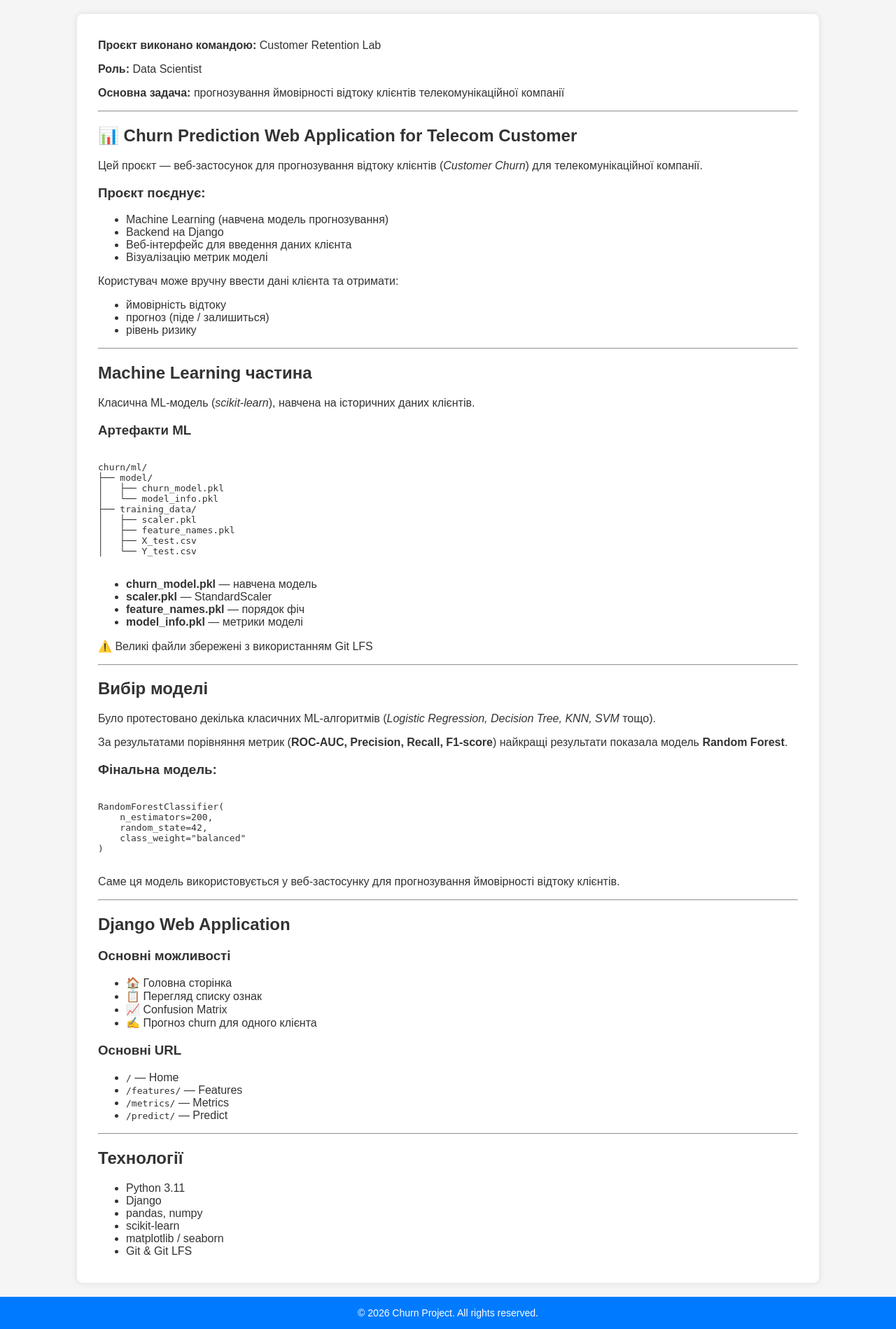
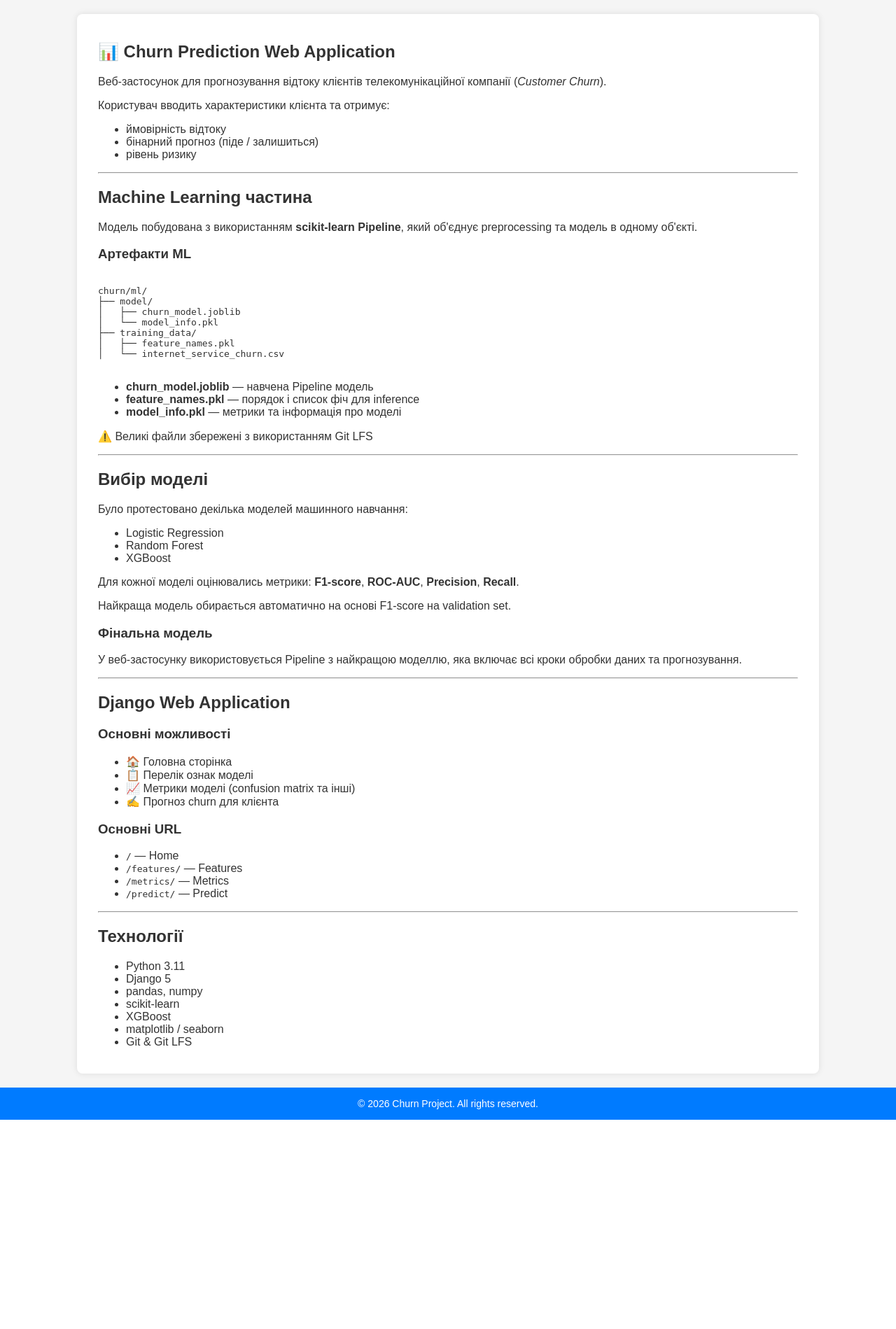
Before and after one commit to SiracencoSerghei/ML_Project, a Django app: page / in a window 1280 px wide. Shown: the part 86-1985 px from the top of the page at 70% size. After the commit the page ends 1686 px from the top, so only its background shows below. Run offline with Django 5.2, Linux system fonts and the light colour scheme; parts of the project's set-up code (start-up, migrations or seed data) failed here and were passed over.

Commit message:
arch change

```diff
--- a/churn/templates/churn/home.html
+++ b/churn/templates/churn/home.html
@@ -7,36 +7,20 @@ Churn Prediction | Telecom
 {% block content %}
 
 <section>
-  <p><strong>Проєкт виконано командою:</strong> Customer Retention Lab</p>
-  <p><strong>Роль:</strong> Data Scientist</p>
-  <p>
-    <strong>Основна задача:</strong>
-    прогнозування ймовірності відтоку клієнтів телекомунікаційної компанії
-  </p>
-</section>
-
-<hr>
-
-<section>
-  <h2>📊 Churn Prediction Web Application for Telecom Customer</h2>
+  <h2>📊 Churn Prediction Web Application</h2>
 
   <p>
-    Цей проєкт — веб-застосунок для прогнозування відтоку клієнтів
-    (<em>Customer Churn</em>) для телекомунікаційної компанії.
+    Веб-застосунок для прогнозування відтоку клієнтів телекомунікаційної компанії
+    (<em>Customer Churn</em>).
   </p>
 
-  <h3>Проєкт поєднує:</h3>
-  <ul>
-    <li>Machine Learning (навчена модель прогнозування)</li>
-    <li>Backend на Django</li>
-    <li>Веб-інтерфейс для введення даних клієнта</li>
-    <li>Візуалізацію метрик моделі</li>
-  </ul>
+  <p>
+    Користувач вводить характеристики клієнта та отримує:
+  </p>
 
-  <p>Користувач може вручну ввести дані клієнта та отримати:</p>
   <ul>
     <li>ймовірність відтоку</li>
-    <li>прогноз (піде / залишиться)</li>
+    <li>бінарний прогноз (піде / залишиться)</li>
     <li>рівень ризику</li>
   </ul>
 </section>
@@ -47,7 +31,8 @@ Churn Prediction | Telecom
   <h2>Machine Learning частина</h2>
 
   <p>
-    Класична ML-модель (<em>scikit-learn</em>), навчена на історичних даних клієнтів.
+    Модель побудована з використанням <strong>scikit-learn Pipeline</strong>,
+    який об'єднує preprocessing та модель в одному об'єкті.
   </p>
 
   <h3>Артефакти ML</h3>
@@ -55,23 +40,22 @@ Churn Prediction | Telecom
   <pre><code>
 churn/ml/
 ├── model/
-│   ├── churn_model.pkl
+│   ├── churn_model.joblib
 │   └── model_info.pkl
 ├── training_data/
-│   ├── scaler.pkl
 │   ├── feature_names.pkl
-│   ├── X_test.csv
-│   └── Y_test.csv
+│   └── internet_service_churn.csv
   </code></pre>
 
   <ul>
-    <li><strong>churn_model.pkl</strong> — навчена модель</li>
-    <li><strong>scaler.pkl</strong> — StandardScaler</li>
-    <li><strong>feature_names.pkl</strong> — порядок фіч</li>
-    <li><strong>model_info.pkl</strong> — метрики моделі</li>
+    <li><strong>churn_model.joblib</strong> — навчена Pipeline модель</li>
+    <li><strong>feature_names.pkl</strong> — порядок і список фіч для inference</li>
+    <li><strong>model_info.pkl</strong> — метрики та інформація про моделі</li>
   </ul>
 
-  <p>⚠️ Великі файли збережені з використанням Git LFS</p>
+  <p>
+    ⚠️ Великі файли збережені з використанням Git LFS
+  </p>
 </section>
 
 <hr>
@@ -80,29 +64,29 @@ churn/ml/
   <h2>Вибір моделі</h2>
 
   <p>
-    Було протестовано декілька класичних ML-алгоритмів
-    (<em>Logistic Regression, Decision Tree, KNN, SVM</em> тощо).
+    Було протестовано декілька моделей машинного навчання:
+  </p>
+
+  <ul>
+    <li>Logistic Regression</li>
+    <li>Random Forest</li>
+    <li>XGBoost</li>
+  </ul>
+
+  <p>
+    Для кожної моделі оцінювались метрики:
+    <strong>F1-score</strong>, <strong>ROC-AUC</strong>, <strong>Precision</strong>, <strong>Recall</strong>.
   </p>
 
   <p>
-    За результатами порівняння метрик
-    (<strong>ROC-AUC, Precision, Recall, F1-score</strong>)
-    найкращі результати показала модель <strong>Random Forest</strong>.
+    Найкраща модель обирається автоматично на основі F1-score на validation set.
   </p>
 
-  <h3>Фінальна модель:</h3>
-
-  <pre><code>
-RandomForestClassifier(
-    n_estimators=200,
-    random_state=42,
-    class_weight="balanced"
-)
-  </code></pre>
+  <h3>Фінальна модель</h3>
 
   <p>
-    Саме ця модель використовується у веб-застосунку для прогнозування
-    ймовірності відтоку клієнтів.
+    У веб-застосунку використовується Pipeline з найкращою моделлю,
+    яка включає всі кроки обробки даних та прогнозування.
   </p>
 </section>
 
@@ -114,9 +98,9 @@ RandomForestClassifier(
   <h3>Основні можливості</h3>
   <ul>
     <li>🏠 Головна сторінка</li>
-    <li>📋 Перегляд списку ознак</li>
-    <li>📈 Confusion Matrix</li>
-    <li>✍️ Прогноз churn для одного клієнта</li>
+    <li>📋 Перелік ознак моделі</li>
+    <li>📈 Метрики моделі (confusion matrix та інші)</li>
+    <li>✍️ Прогноз churn для клієнта</li>
   </ul>
 
   <h3>Основні URL</h3>
@@ -134,9 +118,10 @@ RandomForestClassifier(
   <h2>Технології</h2>
   <ul>
     <li>Python 3.11</li>
-    <li>Django</li>
+    <li>Django 5</li>
     <li>pandas, numpy</li>
     <li>scikit-learn</li>
+    <li>XGBoost</li>
     <li>matplotlib / seaborn</li>
     <li>Git & Git LFS</li>
   </ul>
--- a/churn/urls.py
+++ b/churn/urls.py
@@ -1,9 +1,10 @@
 from django.urls import path
 from . import views
+from .metrics_views import model_metrics_view
 
 urlpatterns = [
     path("", views.home_view, name="home"),
     path("features/", views.feature_names_view, name="feature_names"),
-    path("metrics/", views.model_metrics_view, name="model_metrics"),
     path("predict/", views.predict_view, name="predict"),
+    path("metrics/", model_metrics_view, name="model_metrics"),
 ]
--- a/churn/views.py
+++ b/churn/views.py
@@ -1,47 +1,6 @@
 from django.shortcuts import render
-import os
-import pandas as pd
-import joblib
-import matplotlib
-
-matplotlib.use("Agg")
-import matplotlib.pyplot as plt
-import seaborn as sns
-import io
-import base64
-
-from sklearn.metrics import (
-    accuracy_score,
-    precision_score,
-    recall_score,
-    f1_score,
-    confusion_matrix,
-    roc_auc_score,
-    roc_curve,
-)
-
 from .forms import ChurnPredictionForm
 from churn.ml.predict import predict_churn
-
-# --- Paths ---
-BASE_DIR = os.path.dirname(os.path.abspath(__file__))
-ML_DIR = os.path.join(BASE_DIR, "ml")
-
-MODEL_PATH = os.path.join(ML_DIR, "model", "churn_model.pkl")
-MODEL_INFO_PATH = os.path.join(ML_DIR, "model", "model_info.pkl")
-X_TEST_PATH = os.path.join(ML_DIR, "training_data", "X_test.csv")
-Y_TEST_PATH = os.path.join(ML_DIR, "training_data", "Y_test.csv")
-
-# --- Load model & info (ONLY here for metrics view) ---
-model = joblib.load(MODEL_PATH)
-model_info = joblib.load(MODEL_INFO_PATH)
-
-# --- Load test data ---
-X_test = pd.read_csv(X_TEST_PATH)
-y_test = pd.read_csv(Y_TEST_PATH).values.ravel()
-
-
-# --------------------- Views ---------------------
 
 
 def home_view(request):
@@ -50,80 +9,17 @@ def home_view(request):
 
 def feature_names_view(request):
     feature_names = {
-        "is_tv_subscriber": "Є підписка на ТБ (Так/Ні)",
-        "is_movie_package_subscriber": "Є підписка на пакет фільмів (Так/Ні)",
-        "subscription_age": "Вік підписки користувача у місяцях",
-        "bill_avg": "Середній рахунок користувача за період",
-        "reamining_contract": "Залишок місяців до закінчення контракту",
-        "service_failure_count": "Кількість збоїв у наданні послуг",
-        "download_avg": "Средній обсяг завантажених даних",
-        "upload_avg": "Середній обсяг відвантажених даних",
-        "download_over_limit": "Кількість разів, коли користувач перевищив ліміт завантаження",
+        "is_tv_subscriber": "TV subscription",
+        "is_movie_package_subscriber": "Movie package",
+        "subscription_age": "Subscription age",
+        "bill_avg": "Average bill",
+        "reamining_contract": "Remaining contract",
+        "service_failure_count": "Service failures",
+        "download_avg": "Download avg",
+        "upload_avg": "Upload avg",
+        "download_over_limit": "Download over limit",
     }
     return render(request, "churn/feature_names.html", {"feature_names": feature_names})
-
-
-def model_metrics_view(request):
-    y_pred = model.predict(X_test)
-
-    if hasattr(model, "predict_proba"):
-        y_prob = model.predict_proba(X_test)[:, 1]
-    else:
-        y_prob = model.decision_function(X_test)
-        y_prob = (y_prob - y_prob.min()) / (y_prob.max() - y_prob.min())
-
-    accuracy = accuracy_score(y_test, y_pred)
-    precision = precision_score(y_test, y_pred, zero_division=0)
-    recall = recall_score(y_test, y_pred, zero_division=0)
-    f1 = f1_score(y_test, y_pred, zero_division=0)
-    roc_auc = roc_auc_score(y_test, y_prob)
-
-    # Confusion Matrix
-    cm = confusion_matrix(y_test, y_pred)
-    tn, fp, fn, tp = cm.ravel()
-
-    fig, ax = plt.subplots(figsize=(5, 4))
-    labels = [[f"TN\n{tn}", f"FP\n{fp}"], [f"FN\n{fn}", f"TP\n{tp}"]]
-    sns.heatmap(cm, annot=labels, fmt="", cmap="Blues", cbar=False, ax=ax)
-    ax.set_xlabel("Predicted")
-    ax.set_ylabel("Actual")
-    ax.set_title("Confusion Matrix")
-
-    buf = io.BytesIO()
-    fig.savefig(buf, format="png", bbox_inches="tight")
-    buf.seek(0)
-    cm_base64 = base64.b64encode(buf.getvalue()).decode("utf-8")
-    plt.close(fig)
-
-    # ROC Curve
-    fpr, tpr, _ = roc_curve(y_test, y_prob)
-
-    fig2, ax2 = plt.subplots(figsize=(5, 4))
-    ax2.plot(fpr, tpr, label=f"AUC = {roc_auc:.2%}")
-    ax2.plot([0, 1], [0, 1], "k--")
-    ax2.set_xlabel("False Positive Rate")
-    ax2.set_ylabel("True Positive Rate")
-    ax2.set_title("ROC Curve")
-    ax2.legend()
-
-    buf2 = io.BytesIO()
-    fig2.savefig(buf2, format="png", bbox_inches="tight")
-    buf2.seek(0)
-    roc_base64 = base64.b64encode(buf2.getvalue()).decode("utf-8")
-    plt.close(fig2)
-
-    context = {
-        "accuracy": f"{accuracy:.2%}",
-        "precision": f"{precision:.2%}",
-        "recall": f"{recall:.2%}",
-        "f1_score": f"{f1:.2%}",
-        "roc_auc": f"{roc_auc:.2%}",
-        "cm_base64": cm_base64,
-        "roc_base64": roc_base64,
-        "best_model": model_info.get("best_model", "N/A"),
-    }
-
-    return render(request, "churn/model_metrics.html", context)
 
 
 def predict_view(request):
@@ -135,25 +31,20 @@ def predict_view(request):
         form = ChurnPredictionForm(request.POST)
 
         if form.is_valid():
-            data = form.cleaned_data
-
-            result = predict_churn(data)
+            result = predict_churn(form.cleaned_data)
 
             probability = result["churn_probability"]
             prediction = result["churn_prediction"]
-            risk_level = result["risk_level"]
+            risk = result["risk_level"]
 
-            if prediction == 1:
-                message = f"⚠️ Client WILL churn (Risk: {risk_level})"
-            else:
-                message = f"✅ Client will NOT churn (Risk: {risk_level})"
+            message = (
+                f"⚠️ WILL churn ({risk})"
+                if prediction == 1
+                else f"✅ Will NOT churn ({risk})"
+            )
 
     return render(
         request,
         "churn/predict.html",
-        {
-            "form": form,
-            "message": message,
-            "probability": probability,
-        },
+        {"form": form, "message": message, "probability": probability},
     )
```
Also changed, not shown: churn/metrics_views.py (added, +101 -0 lines), churn/ml/predict.py (+25 -40 lines), churn/ml/preprocess.py (+17 -53 lines), churn/ml/train.py (+48 -30 lines), churn_project/settings.py (+8 -1 lines), README.md, internet_service_churn.csv (deleted), 9 other files.
